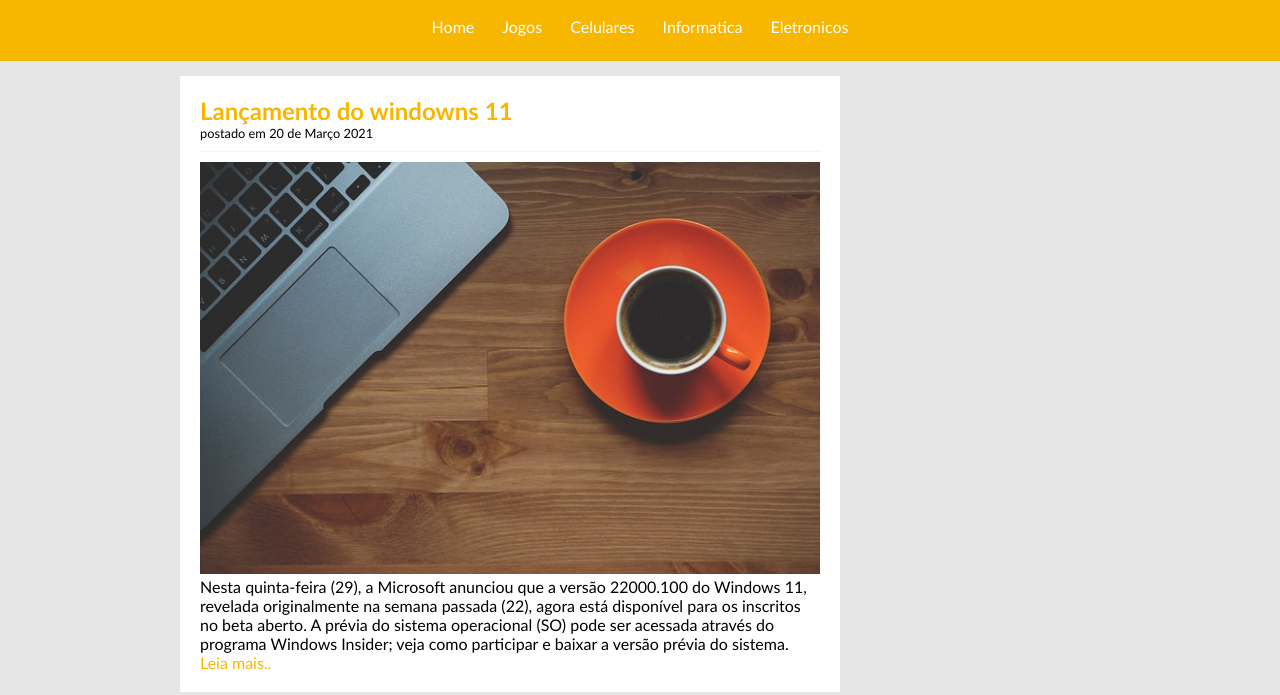
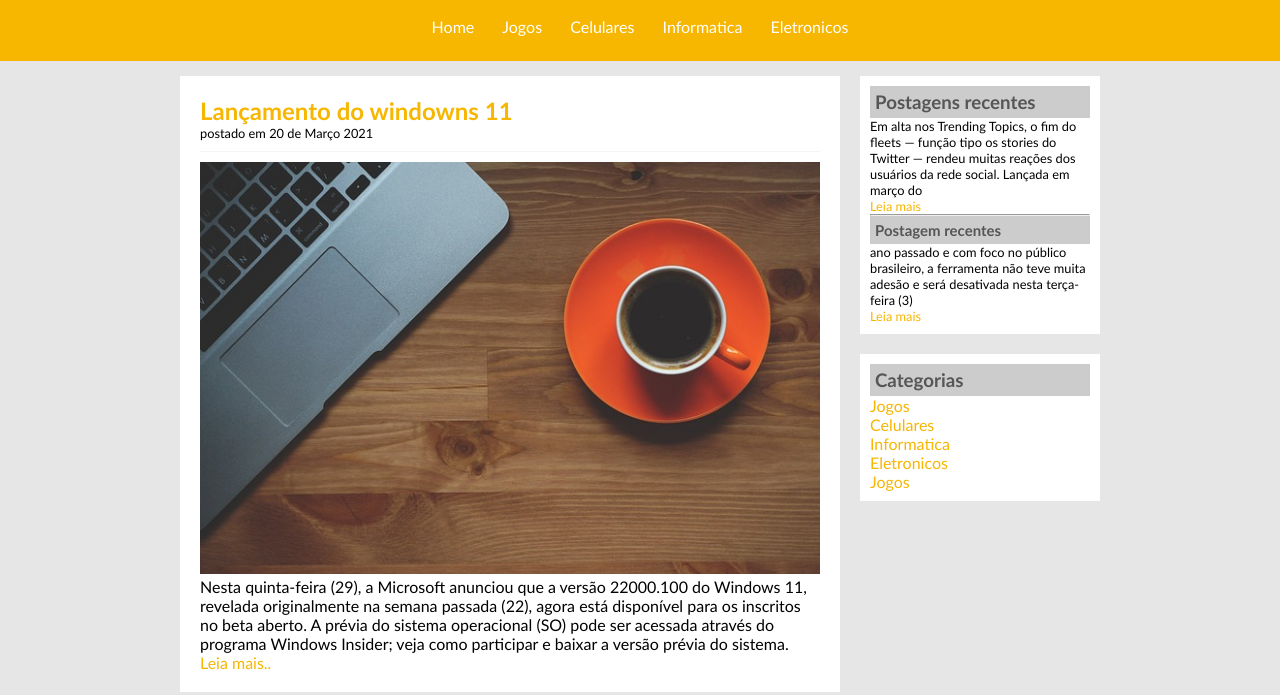
Before and after one commit to JSamartino/TecBlog, a plain HTML site: page index.html in a window 1280 px wide. Shown: the part 105-800 px from the top of the page. Drawn offline with Linux system fonts and the light colour scheme.

Commit message:
projeto_final

```diff
--- a/css/estilo.css
+++ b/css/estilo.css
@@ -19,6 +19,11 @@
 	h2{
 		color:#f7b600;
 
+	}
+	h3{
+		color:#565656;
+		background: #CCC;
+		padding: 5px;
 	}
 
 	#area-cabeçalho{
@@ -44,6 +49,7 @@
 	}
 	#postagens{
 		width: 660px;
+		float:left;
 
 
 	}
@@ -52,11 +58,10 @@
 		float:right;
 
 
-	}
-	#area-lateral , #postagens {
-		background: orange;
+
 
 	}
+
 	#rodape{
 		clear: both;
 		text-align: center;
@@ -111,3 +116,16 @@
 		margin-bottom: 10px;
 		display: block;
 	}
+	.conteudo-lateral{
+		background: white;
+		padding: 10px;
+		margin-bottom: 20px;
+
+
+	}
+	.texto-lateral{
+		padding: : 5px;
+		font-size: 0.8em;
+		border-bottom: 1px dotted #CCC;
+
+	}
--- a/index.html
+++ b/index.html
@@ -46,11 +46,57 @@
 				<a href="leiamais.html">Leia mais..</a>
 
 			    </div>
+			    <div class="postagem">
+
+				 	<h2>Twitter: usuários reagem à despedida da função com 'nudes' e humor</h2>
+
+					<span class="datapost">postado em 10 de Março 2021</span>
+
+					<img width="620px" src="Imagens/imagem2.jpg">
+
+					<p>Em alta nos Trending Topics, o fim do fleets — função tipo os stories do Twitter — rendeu muitas reações dos usuários da rede social. Lançada em março do ano passado e com foco no público brasileiro, a ferramenta não teve muita adesão e será desativada nesta terça-feira (3).Com o objetivo de trazer novas formas dinâmicas de criar discussões no Twitter, a ferramenta acabou se popularizando com a publicação de fotos sensuais. Os usuários decidiram aproveitar os últimos dias com o Fleets publicando seus nudes, o que rendeu muitos memes e reações. Confira:</p>
+
+					<a href="leiamais.html">Leia mais..</a>
+
+			    	</div>
 			</div>
 
 			<div id="area-lateral">
 
-				Menu lateral
+				<div class="conteudo-lateral">
+
+					<h3>Postagens recentes</h3>
+
+					<div class="texto-lateral" style="border-bottom: none">
+
+						<p>Em alta nos Trending Topics, o fim do fleets — função tipo os stories do Twitter — rendeu muitas reações dos usuários da rede social. Lançada em março do
+						</p>
+						<a href="">Leia mais</a>
+						<hr>
+						<h3>Postagem recentes</h3>
+						<p>ano passado e com foco no público brasileiro, a ferramenta não teve muita adesão e será desativada nesta terça-feira (3)</p>
+						<a href="">Leia mais</a>
+					</div>
+				</div>
+
+
+
+
+
+				<div class="conteudo-lateral">
+
+					<h3>Categorias</h3>
+
+
+
+						<a href="">Jogos</a><br>
+						<a href="">Celulares</a><br>
+						<a href="">Informatica</a><br>
+						<a href="">Eletronicos</a><br>
+						<a href="">Jogos</a><br>
+
+				</div>
+
 
 			</div>
 
```
